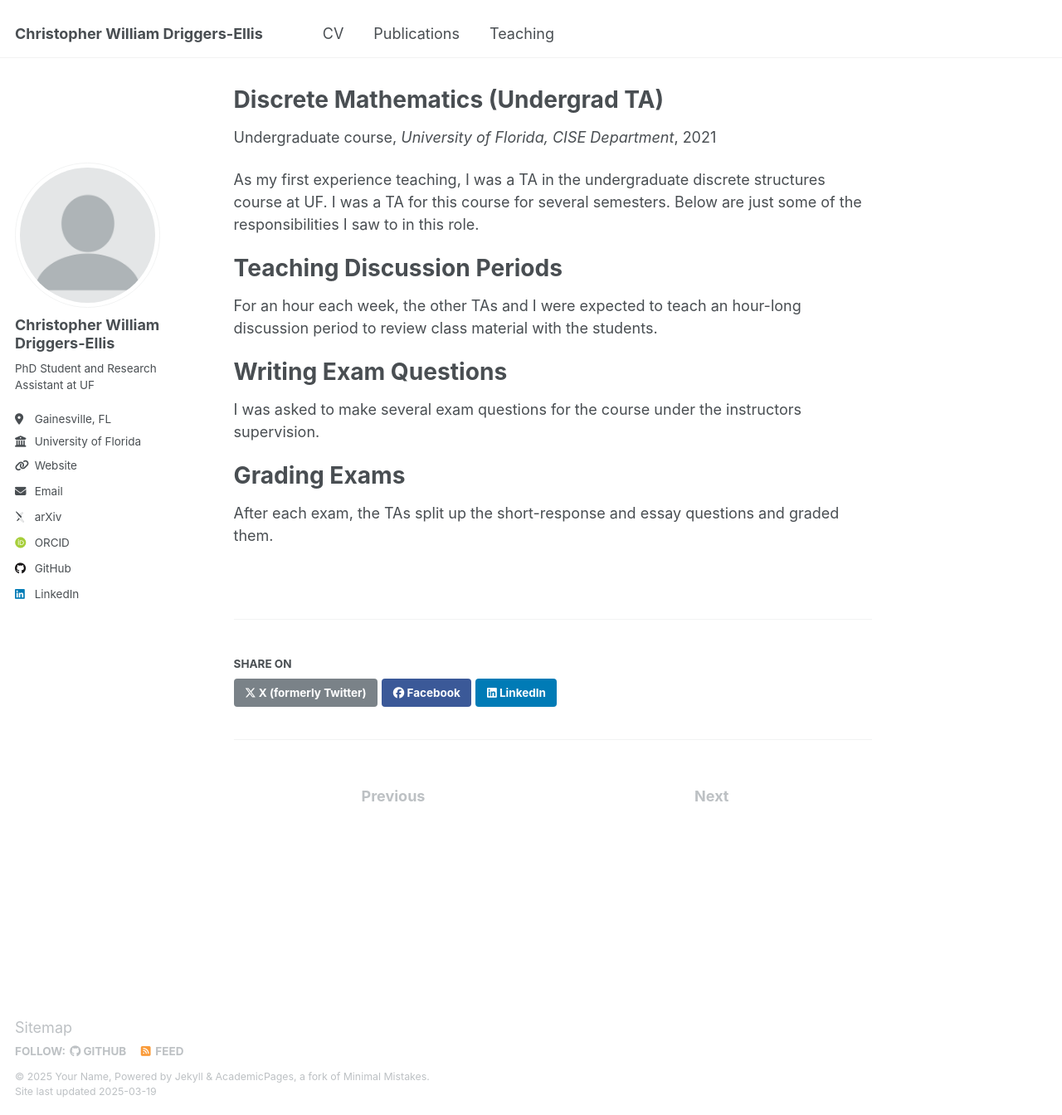
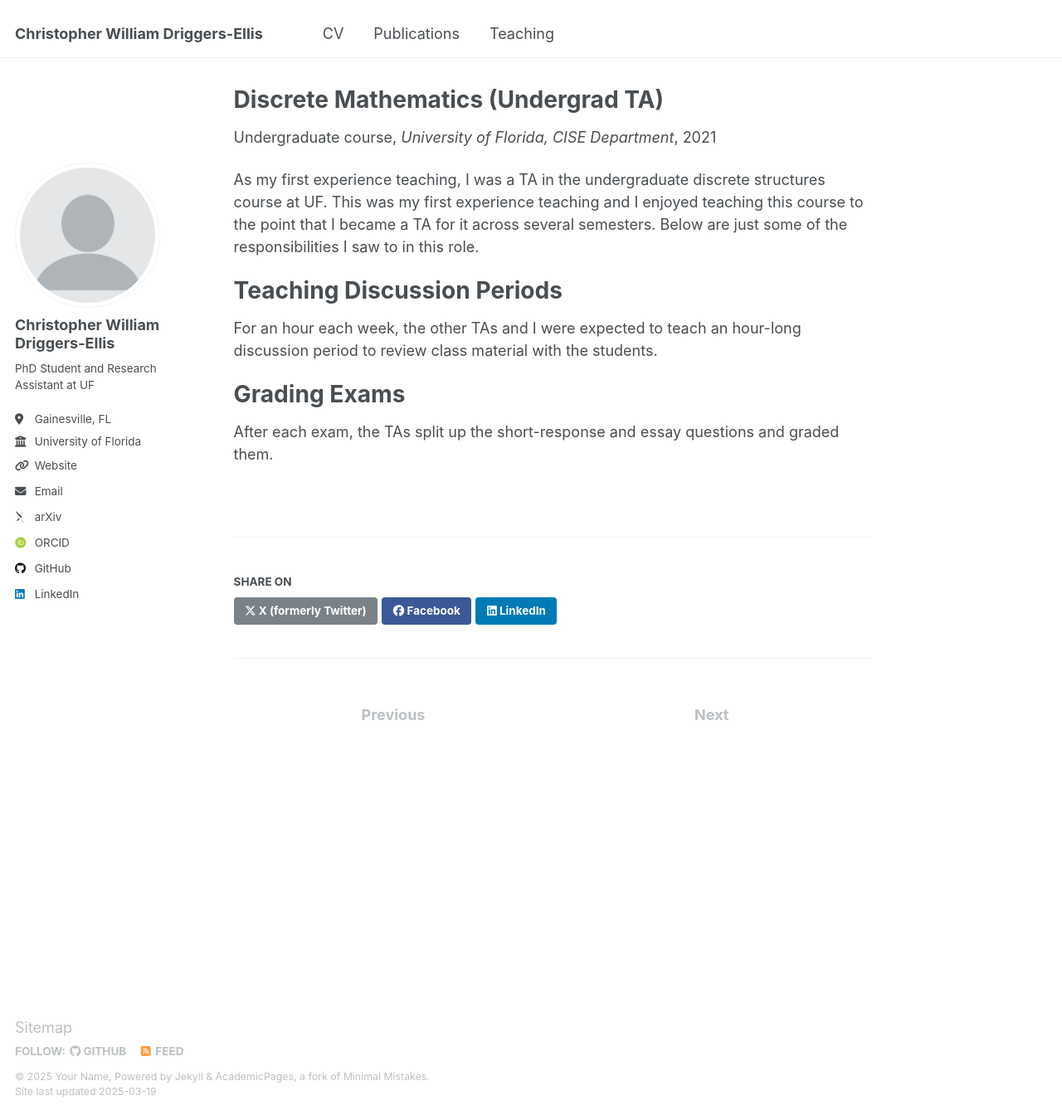
Before and after one commit to CWDE615/cwde615.github.io, a Jekyll site: the page built from _teaching/2021-spring-cot3100.md, in a window 1280 px wide and 1344 px high. Shown: the whole window at 83% size. Built offline with Jekyll 4.4.1, drawn with Linux system fonts in a browser that asks for light colours; some web fonts are replaced.

Commit message:
Update 2021-spring-cot3100.md
Remove list item. Update statement that says I was TA for this class several semesters.

```diff
--- a/_teaching/2021-spring-cot3100.md
+++ b/_teaching/2021-spring-cot3100.md
@@ -9,17 +9,13 @@ location: "Gainesville, Florida, USA"
 ---
 
 As my first experience teaching, I was a TA in the undergraduate discrete structures course at UF.
-I was a TA for this course for several semesters.
+This was my first experience teaching and I enjoyed teaching this course to the point that I became a TA for it across several semesters.
 Below are just some of the responsibilities I saw to in this role.
 
 Teaching Discussion Periods
 ======
 For an hour each week, the other TAs and I were expected to teach an hour-long discussion period to review class material with the students.
 
-Writing Exam Questions
-======
-I was asked to make several exam questions for the course under the instructors supervision.
-
 Grading Exams
 ======
 After each exam, the TAs split up the short-response and essay questions and graded them.
```
